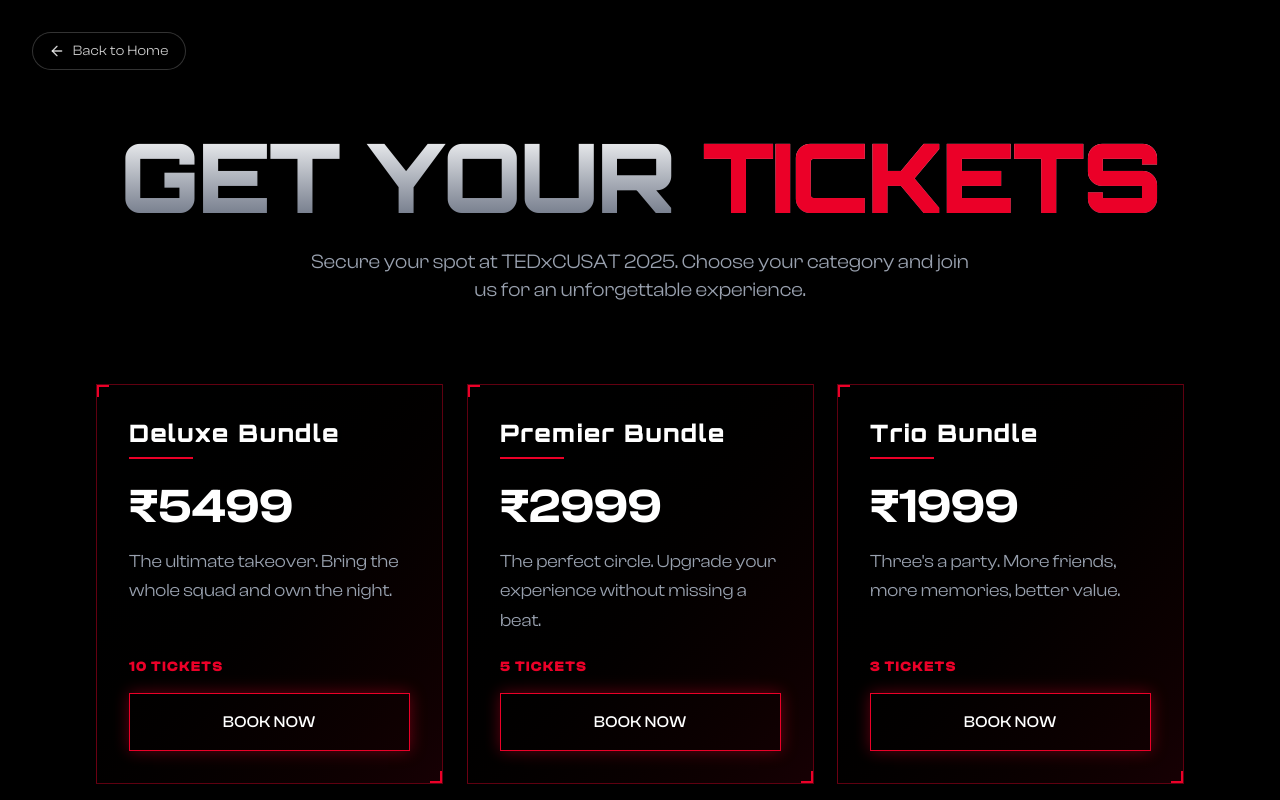
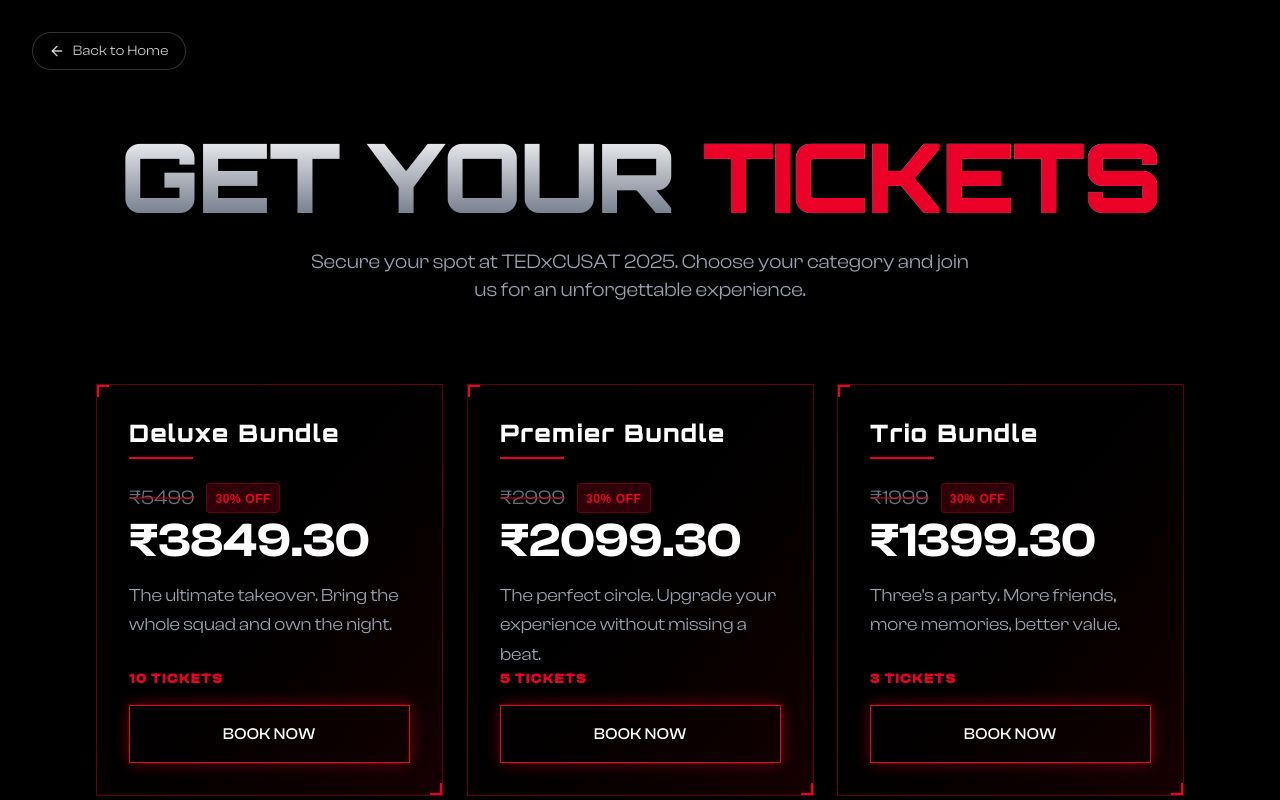
Before and after one commit to tedxcusat/TEDxCUSAT2025, a Next.js app: page /tickets in a window 1280 px wide. Shown: the top 800 px of the page. Built offline with nearby package versions, Linux system fonts and the light colour scheme.

Commit message:
Added SEO

```diff
--- a/app/components/HappyHourPopup.tsx
+++ b/app/components/HappyHourPopup.tsx
@@ -90,7 +90,7 @@ export default function HappyHourPopup({ show, onClose }: HappyHourPopupProps) {
               </p>
 
               <p className="font-clash text-gray-400 text-sm mb-4 max-w-[240px]">
-                On all individual tickets. Grab yours before time runs out!
+                On all tickets. Grab yours before time runs out!
               </p>
 
               <div className="bg-[#EB0028]/10 border border-[#EB0028]/20 rounded-lg px-4 py-2 mb-6">
--- a/app/layout.tsx
+++ b/app/layout.tsx
@@ -21,7 +21,7 @@ const clashDisplay = localFont({
 });
 
 export const metadata: Metadata = {
-  title: "TEDxCUSAT 6th Edition | Genesis | Ideas Worth Spreading",
+  title: "TEDxCUSAT 6th Edition | Genesis | From Concept to Impact",
   description: "Join TEDxCUSAT 6th Edition at Athulya Hall, Infopark Kochi on Jan 31, 2026. Explore the theme 'Genesis: From Concept to Impact' with speakers like Sujith Vaassudev and Kaif Muhammad. Organized by Deva Nandan S and Adithyan Pramod.",
   keywords: ["TEDx", "CUSAT", "conference", "innovation", "ideas", "talks", "speakers", "TEDxCUSAT 6th Edition", "Genesis", "From Concept to Impact", "Kochi", "Kerala", "Infopark", "Athulya Hall", "Sujith Vaassudev", "Kaif Muhammad", "Aparna Premraj", "Ahmad Al Kaashekh", "Dr. Fahed VP", "Sreeraj Gopi", "Deva Nandan S", "Adithyan Pramod", "Infopark", "Makemypass", "CakePots", "Technology", "Entertainment", "Design"],
   authors: [{ name: "TEDxCUSAT" }, { name: "Deva Nandan S" }, { name: "Adithyan Pramod" }],
--- a/app/tickets/page.tsx
+++ b/app/tickets/page.tsx
@@ -3,7 +3,6 @@
 import { useEffect, useRef, useState } from "react";
 import { ArrowLeft, Plus, Minus } from "lucide-react";
 import Link from "next/link";
-
 import Footer from "../components/Footer";
 import { motion, AnimatePresence } from "framer-motion";
 import Image from "next/image";
@@ -288,7 +287,7 @@ export default function TicketsPage() {
 
                 <div className="flex flex-col mb-4">
                   {/* @ts-ignore */}
-                  {isHappyHour && !ticket.isBundle ? (
+                  {isHappyHour ? (
                     <div>
                       <div className="flex items-center gap-3">
                         <p className="font-clash text-xl text-gray-500 line-through decoration-[#EB0028]/50 decoration-2">
```
